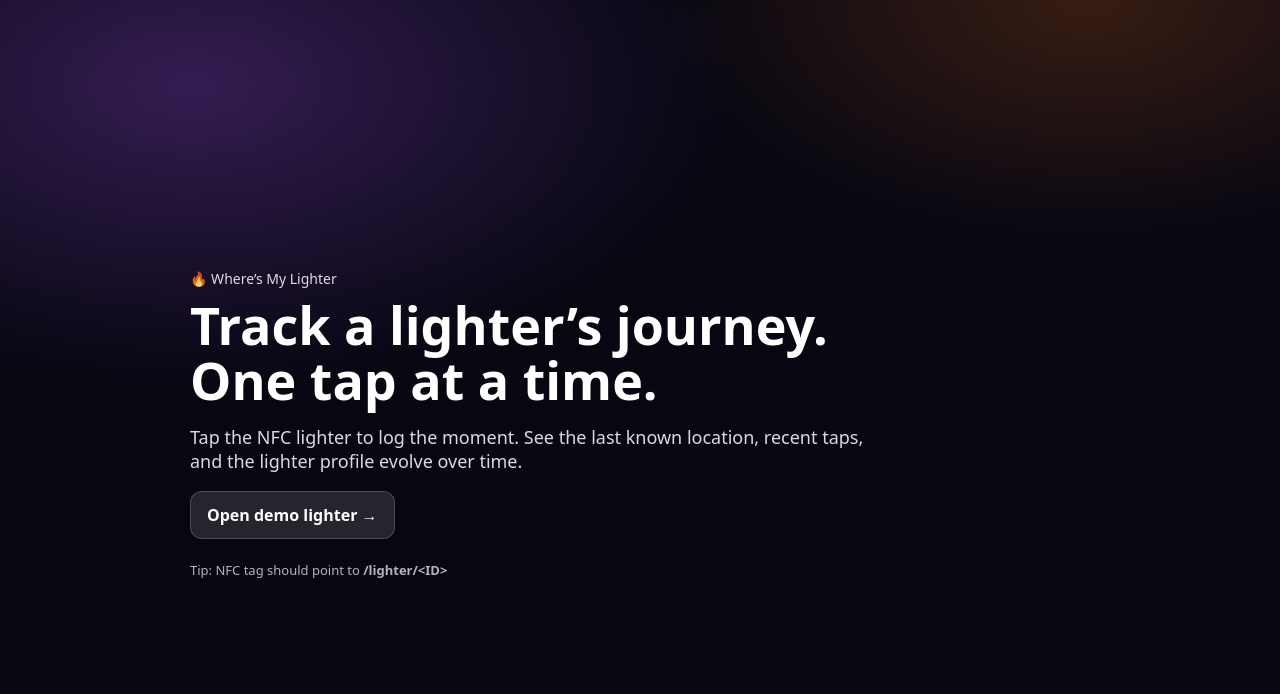
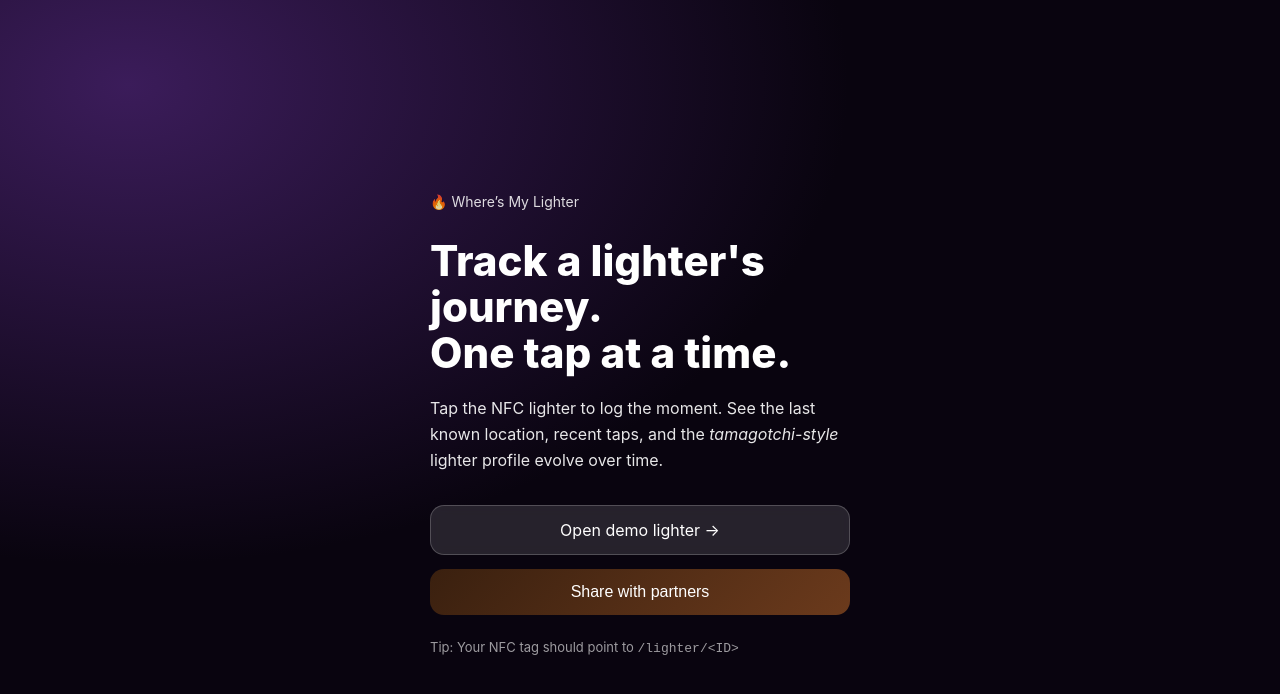
Before and after one commit to Shane-Breen/wheres-my-lighter, a Next.js app: page / in a window 1280 px wide. Shown: the top 694 px of the page. Built offline with nearby package versions, Linux system fonts and the light colour scheme.

Commit message:
Update page.tsx

```diff
--- a/app/page.tsx
+++ b/app/page.tsx
@@ -1,56 +1,119 @@
-export const dynamic = "force-dynamic";
-export const revalidate = 0;
-
 export default function Home() {
   return (
-    <main
-      style={{
-        minHeight: "100vh",
-        display: "grid",
-        placeItems: "center",
-        padding: 24,
-        background:
-          "radial-gradient(900px 500px at 15% 10%, rgba(168,85,247,.28), transparent 60%), radial-gradient(800px 450px at 85% 0%, rgba(249,115,22,.20), transparent 55%), #070712",
-        color: "white",
-        fontFamily: "system-ui",
-      }}
-    >
-      <div style={{ maxWidth: 900, width: "100%" }}>
-        <div style={{ opacity: 0.85, fontSize: 14 }}>🔥 Where’s My Lighter</div>
+    <main style={styles.wrapper}>
+      <div style={styles.container}>
+        <p style={styles.kicker}>🔥 Where’s My Lighter</p>
 
-        <h1 style={{ fontSize: 52, lineHeight: 1.05, margin: "10px 0 10px" }}>
-          Track a lighter’s journey.
+        <h1 style={styles.title}>
+          Track a lighter&apos;s journey.
           <br />
           One tap at a time.
         </h1>
 
-        <p style={{ opacity: 0.85, fontSize: 18, maxWidth: 680 }}>
-          Tap the NFC lighter to log the moment. See the last known location, recent taps,
-          and the lighter profile evolve over time.
+        <p style={styles.subtitle}>
+          Tap the NFC lighter to log the moment. See the last known location,
+          recent taps, and the <em>tamagotchi-style</em> lighter profile evolve
+          over time.
         </p>
 
-        <div style={{ display: "flex", gap: 12, flexWrap: "wrap", marginTop: 18 }}>
-          <a
-            href="/lighter/test-999"
-            style={{
-              display: "inline-block",
-              padding: "12px 16px",
-              borderRadius: 12,
-              background: "rgba(255,255,255,.12)",
-              border: "1px solid rgba(255,255,255,.18)",
-              color: "white",
-              textDecoration: "none",
-              fontWeight: 700,
-            }}
-          >
+        <div style={styles.buttons}>
+          <a href="/lighter/demo" style={styles.primaryBtn}>
             Open demo lighter →
           </a>
+
+          <button
+            style={styles.secondaryBtn}
+            onClick={() =>
+              navigator.share?.({
+                title: "Where’s My Lighter",
+                text: "Track a lighter’s journey, one tap at a time",
+                url: window.location.href,
+              })
+            }
+          >
+            Share with partners
+          </button>
         </div>
 
-        <div style={{ marginTop: 22, opacity: 0.7, fontSize: 13 }}>
-          Tip: NFC tag should point to <b>/lighter/&lt;ID&gt;</b>
-        </div>
+        <p style={styles.tip}>
+          Tip: Your NFC tag should point to{" "}
+          <code>/lighter/&lt;ID&gt;</code>
+        </p>
       </div>
     </main>
   );
 }
+
+const styles: Record<string, React.CSSProperties> = {
+  wrapper: {
+    minHeight: "100vh",
+    background:
+      "radial-gradient(1200px 800px at 10% 10%, #3b1c5a, #09040f 60%)",
+    display: "flex",
+    alignItems: "center",
+    justifyContent: "center",
+    padding: "24px",
+    color: "#fff",
+    fontFamily:
+      "-apple-system, BlinkMacSystemFont, Inter, Segoe UI, sans-serif",
+  },
+
+  container: {
+    maxWidth: "420px",
+    width: "100%",
+  },
+
+  kicker: {
+    opacity: 0.85,
+    fontSize: "14px",
+    marginBottom: "16px",
+  },
+
+  title: {
+    fontSize: "42px",
+    lineHeight: "1.1",
+    fontWeight: 800,
+    marginBottom: "20px",
+  },
+
+  subtitle: {
+    fontSize: "16px",
+    lineHeight: "1.6",
+    opacity: 0.9,
+    marginBottom: "32px",
+  },
+
+  buttons: {
+    display: "flex",
+    flexDirection: "column",
+    gap: "14px",
+    marginBottom: "24px",
+  },
+
+  primaryBtn: {
+    background: "rgba(255,255,255,0.12)",
+    border: "1px solid rgba(255,255,255,0.2)",
+    padding: "14px 18px",
+    borderRadius: "14px",
+    fontSize: "16px",
+    color: "#fff",
+    textDecoration: "none",
+    textAlign: "center",
+    backdropFilter: "blur(6px)",
+  },
+
+  secondaryBtn: {
+    background: "linear-gradient(135deg, #3a200f, #6b3a1c)",
+    border: "none",
+    padding: "14px 18px",
+    borderRadius: "14px",
+    fontSize: "16px",
+    color: "#fff",
+    cursor: "pointer",
+  },
+
+  tip: {
+    fontSize: "13px",
+    opacity: 0.6,
+  },
+};
```
